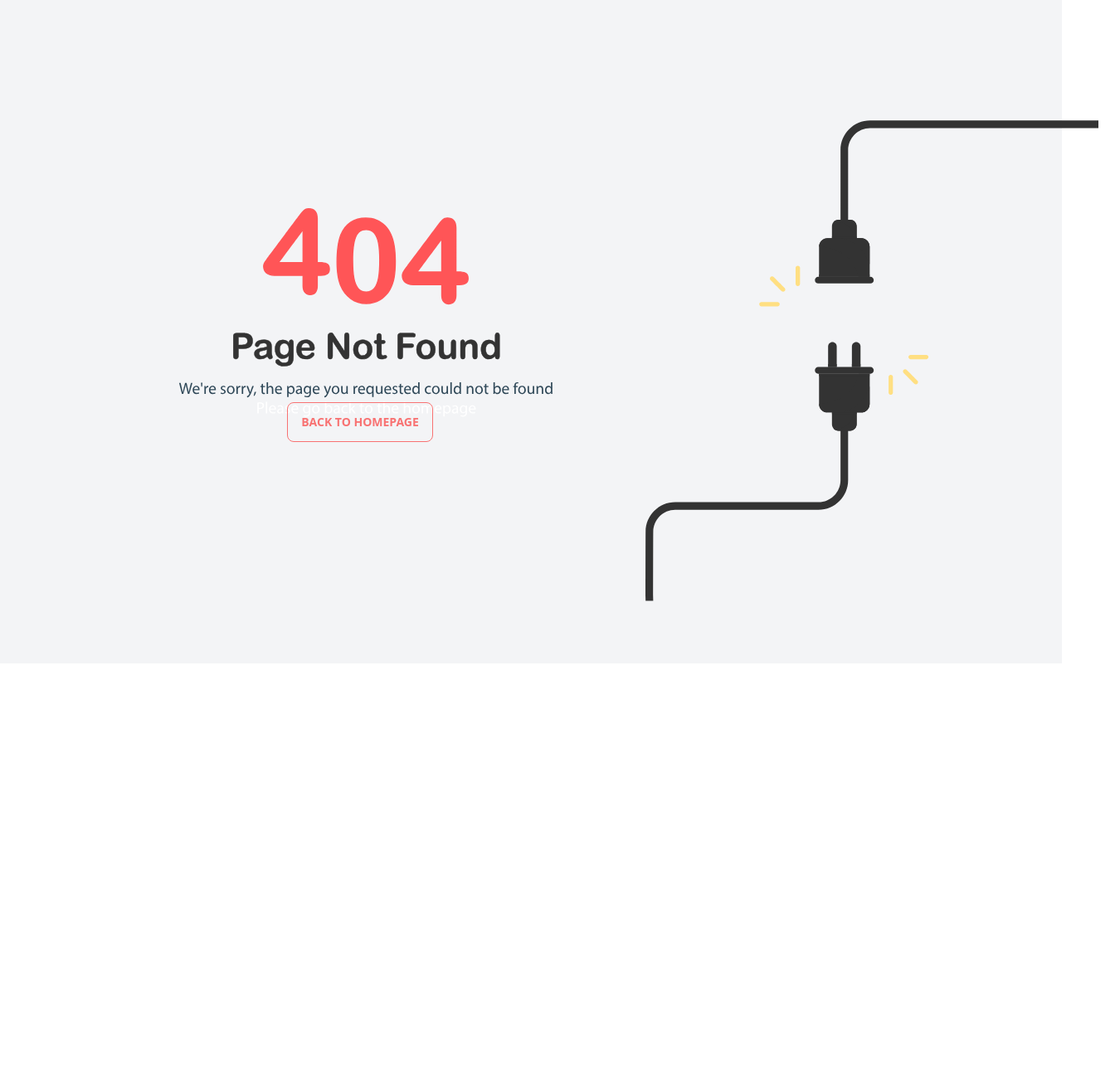
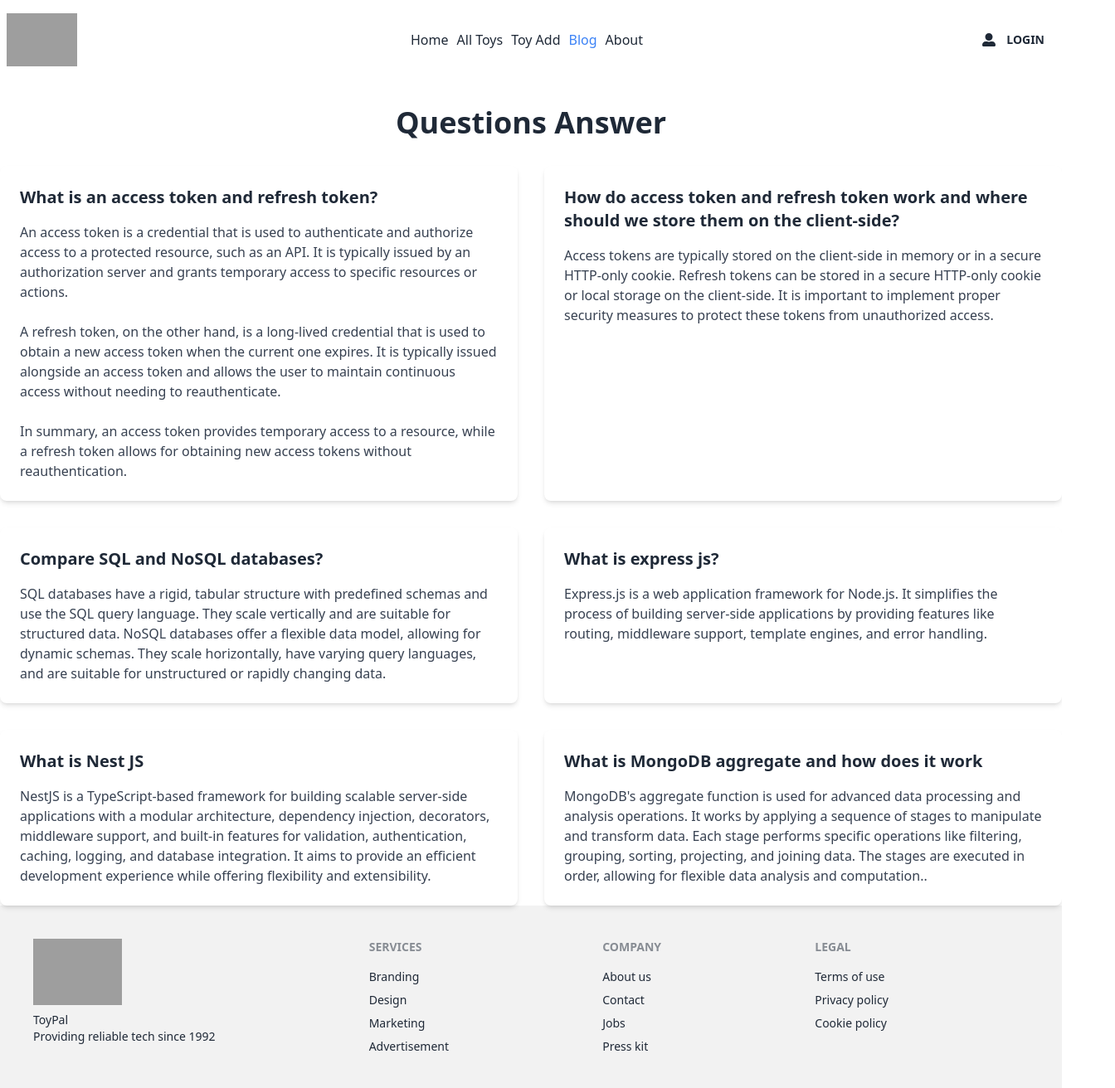
Before and after one commit to maksudur-pro/toy-pal-client, a React (Vite) app: page /blog in a window 1280 px wide. Shown: the whole page at 83% size, 1344 px wide, since content can reach past the window. Before the commit the page ends 800 px from the top, so only its background shows below. Built offline with nearby package versions, Linux system fonts and the light colour scheme; no server answers; grey boxes are pictures that could not be loaded.

Commit message:
added blog & about page

```diff
--- /dev/null
+++ b/src/Pages/About/About.jsx
@@ -0,0 +1,39 @@
+import React from "react";
+
+const About = () => {
+  const data = [
+    {
+      question: "What is the return policy?",
+      answer:
+        "Our return policy allows you to return the product within 30 days of purchase for a full refund.",
+    },
+    {
+      question: "How can I track my order?",
+      answer:
+        "Once your order is shipped, you will receive a tracking number via email. You can use this tracking number to track your order on our website.",
+    },
+    {
+      question: "Do you offer international shipping?",
+      answer:
+        "Yes, we offer international shipping to select countries. Please check our shipping policy for more details.",
+    },
+    // Add more question-answer pairs as needed
+  ];
+  return (
+    <div className="container mx-auto py-12">
+      <h2 className="text-4xl font-bold text-gray-800 mb-8 text-center">
+        Frequently Asked Questions
+      </h2>
+      <div className="grid grid-cols-1 lg:grid-cols-2 gap-8">
+        {data.map((item, index) => (
+          <div key={index} className="bg-white p-6 rounded-lg shadow-md">
+            <h3 className="text-xl font-semibold mb-4">{item.question}</h3>
+            <p className="text-gray-700">{item.answer}</p>
+          </div>
+        ))}
+      </div>
+    </div>
+  );
+};
+
+export default About;
--- /dev/null
+++ b/src/Pages/BlogPage/BlogPage.jsx
@@ -0,0 +1,92 @@
+import React from "react";
+
+const BlogPage = () => {
+  return (
+    <div className="container mx-auto">
+      <h2 className="text-4xl font-bold text-gray-800 mb-8 text-center">
+        Questions Answer
+      </h2>
+      <div className="grid grid-cols-1 lg:grid-cols-2 gap-8">
+        <div className="bg-white p-6 rounded-lg shadow-md">
+          <h3 className="text-xl font-semibold mb-4">
+            What is an access token and refresh token?
+          </h3>
+          <p className="text-gray-700">
+            An access token is a credential that is used to authenticate and
+            authorize access to a protected resource, such as an API. It is
+            typically issued by an authorization server and grants temporary
+            access to specific resources or actions. <br /> <br /> A refresh
+            token, on the other hand, is a long-lived credential that is used to
+            obtain a new access token when the current one expires. It is
+            typically issued alongside an access token and allows the user to
+            maintain continuous access without needing to reauthenticate. <br />{" "}
+            <br /> In summary, an access token provides temporary access to a
+            resource, while a refresh token allows for obtaining new access
+            tokens without reauthentication.
+          </p>
+        </div>
+        <div className="bg-white p-6 rounded-lg shadow-md">
+          <h3 className="text-xl font-semibold mb-4">
+            How do access token and refresh token work and where should we store
+            them on the client-side?
+          </h3>
+          <p className="text-gray-700">
+            Access tokens are typically stored on the client-side in memory or
+            in a secure HTTP-only cookie. Refresh tokens can be stored in a
+            secure HTTP-only cookie or local storage on the client-side. It is
+            important to implement proper security measures to protect these
+            tokens from unauthorized access.
+          </p>
+        </div>
+        <div className="bg-white p-6 rounded-lg shadow-md">
+          <h3 className="text-xl font-semibold mb-4">
+            Compare SQL and NoSQL databases?
+          </h3>
+          <p className="text-gray-700">
+            SQL databases have a rigid, tabular structure with predefined
+            schemas and use the SQL query language. They scale vertically and
+            are suitable for structured data. NoSQL databases offer a flexible
+            data model, allowing for dynamic schemas. They scale horizontally,
+            have varying query languages, and are suitable for unstructured or
+            rapidly changing data.
+          </p>
+        </div>
+        <div className="bg-white p-6 rounded-lg shadow-md">
+          <h3 className="text-xl font-semibold mb-4">What is express js?</h3>
+          <p className="text-gray-700">
+            Express.js is a web application framework for Node.js. It simplifies
+            the process of building server-side applications by providing
+            features like routing, middleware support, template engines, and
+            error handling.
+          </p>
+        </div>
+        <div className="bg-white p-6 rounded-lg shadow-md">
+          <h3 className="text-xl font-semibold mb-4">What is Nest JS</h3>
+          <p className="text-gray-700">
+            NestJS is a TypeScript-based framework for building scalable
+            server-side applications with a modular architecture, dependency
+            injection, decorators, middleware support, and built-in features for
+            validation, authentication, caching, logging, and database
+            integration. It aims to provide an efficient development experience
+            while offering flexibility and extensibility.
+          </p>
+        </div>
+        <div className="bg-white p-6 rounded-lg shadow-md">
+          <h3 className="text-xl font-semibold mb-4">
+            What is MongoDB aggregate and how does it work
+          </h3>
+          <p className="text-gray-700">
+            MongoDB's aggregate function is used for advanced data processing
+            and analysis operations. It works by applying a sequence of stages
+            to manipulate and transform data. Each stage performs specific
+            operations like filtering, grouping, sorting, projecting, and
+            joining data. The stages are executed in order, allowing for
+            flexible data analysis and computation..
+          </p>
+        </div>
+      </div>
+    </div>
+  );
+};
+
+export default BlogPage;
--- a/src/Pages/Shared/Header/Header.jsx
+++ b/src/Pages/Shared/Header/Header.jsx
@@ -66,6 +66,13 @@ const Header = () => {
               Toy Add
             </NavLink>
             <NavLink
+              to="/blog"
+              className={({ isActive }) =>
+                isActive ? "text-blue-500" : "default"
+              }>
+              BLog
+            </NavLink>
+            <NavLink
               to="/about"
               className={({ isActive }) =>
                 isActive ? "text-blue-500" : "default"
@@ -120,6 +127,14 @@ const Header = () => {
             Toy Add
           </NavLink>
           <NavLink
+            to="/blog"
+            className={({ isActive }) =>
+              isActive ? "text-blue-500" : "default"
+            }
+            style={{ marginRight: "10px" }}>
+            Blog
+          </NavLink>
+          <NavLink
             to="/about"
             className={({ isActive }) =>
               isActive ? "text-blue-500" : "default"
```
Also changed, not shown: src/Routes/Routes.jsx (+10 -4 lines).
